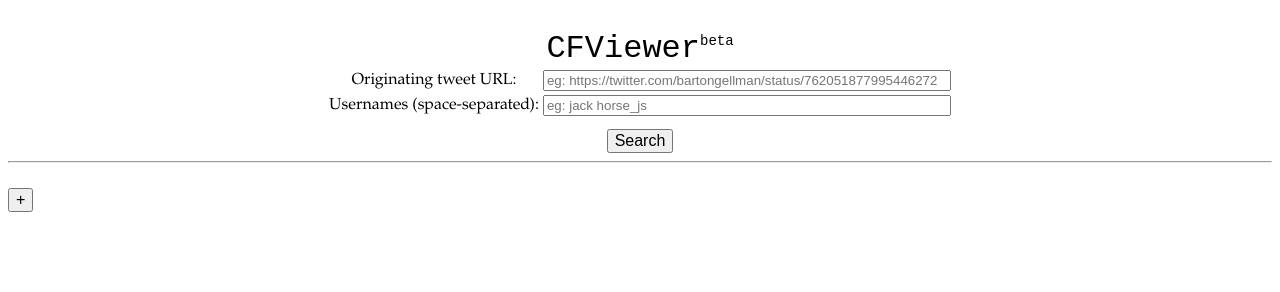
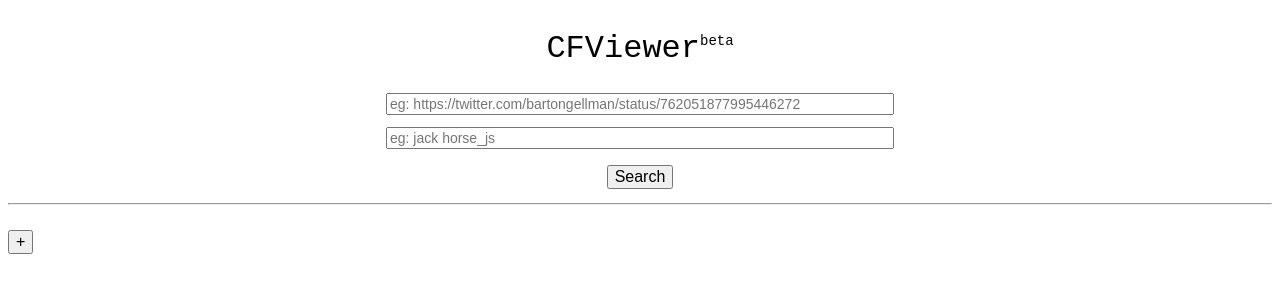
Before and after one commit to thameera/cfviewer, a website: page public/index.html in a window 1280 px wide. Drawn offline with Linux system fonts and the light colour scheme.

Commit message:
Use hover tooltips instead of labels

```diff
--- a/public/css/style.css
+++ b/public/css/style.css
@@ -12,6 +12,7 @@ body {
 #title {
   font-family: "Courier New", Courier, monospace;
   font-size: 32px;
+  margin-bottom: 20px;
 }
 
 #title sup {
@@ -19,12 +20,15 @@ body {
 }
 
 input {
-  width: 400px;
+  width: 500px;
+  font-size: 14px;
+  margin: 6px;
 }
 
 button {
   margin-top: 10px;
   font-size: 16px;
+  margin-bottom: 6px;
 }
 
 #loading, #error {
@@ -71,3 +75,11 @@ a.text-url:hover {
 .jstree-anchor {
   margin-bottom: 2px;
 }
+
+.tooltipster-sidetip .tooltipster-box {
+  border-color: #565656;
+}
+
+.tooltipster-sidetip.tooltipster-right .tooltipster-arrow-border {
+  border-right-color: #565656;
+}
--- a/public/index.html
+++ b/public/index.html
@@ -5,6 +5,7 @@
   <title>CFViewer</title>
 
   <link rel="stylesheet" href="css/jstree.min.css">
+  <link rel="stylesheet" href="css/tooltipster.bundle.min.css">
   <link rel="stylesheet" href="css/style.css">
 </head>
 <body>
@@ -13,16 +14,12 @@
       CFViewer<sup>beta</sup>
     </div>
 
-    <table border="0" align="center">
-      <tr>
-        <td>Originating tweet URL:</td>
-        <td><input type="text" id="tweet_url" placeholder="eg: https://twitter.com/bartongellman/status/762051877995446272" /></td>
-      </tr>
-      <tr>
-        <td>Usernames (space-separated):</td>
-        <td><input type="text" id="usernames" placeholder="eg: jack horse_js"/></td>
-      </tr>
-    </table>
+    <div>
+      <input type="text" id="tweet_url" placeholder="eg: https://twitter.com/bartongellman/status/762051877995446272" class="tooltip" title="Root tweet's URL" />
+    </div>
+    <div>
+      <input type="text" id="usernames" placeholder="eg: jack horse_js" class="tooltip" title="Usernames (Optional. Space-separated.)" />
+    </div>
 
     <div>
       <button id="search"/>Search</button>
@@ -41,6 +38,7 @@
   <script src="js/jquery-3.1.0.min.js"></script>
   <script src="js/jstree.min.js"></script>
   <script src="js/jquery.colorbox-min.js"></script>
+  <script src="js/tooltipster.bundle.min.js"></script>
   <script src="js/script.js"></script>
 </body>
 </html>
--- a/public/js/script.js
+++ b/public/js/script.js
@@ -182,4 +182,9 @@ $(function() {
   $('#tweet_url, #usernames').click(function() {
     this.select();
   });
+
+  $('.tooltip').tooltipster({
+    side: 'right',
+    delay: [100, 100]
+  });
 });
```
Also changed, not shown: public/css/tooltipster-sideTip-borderless.min.css (added, +1 -0 lines), public/css/tooltipster.bundle.min.css (added), public/js/tooltipster.bundle.min.js (added).
